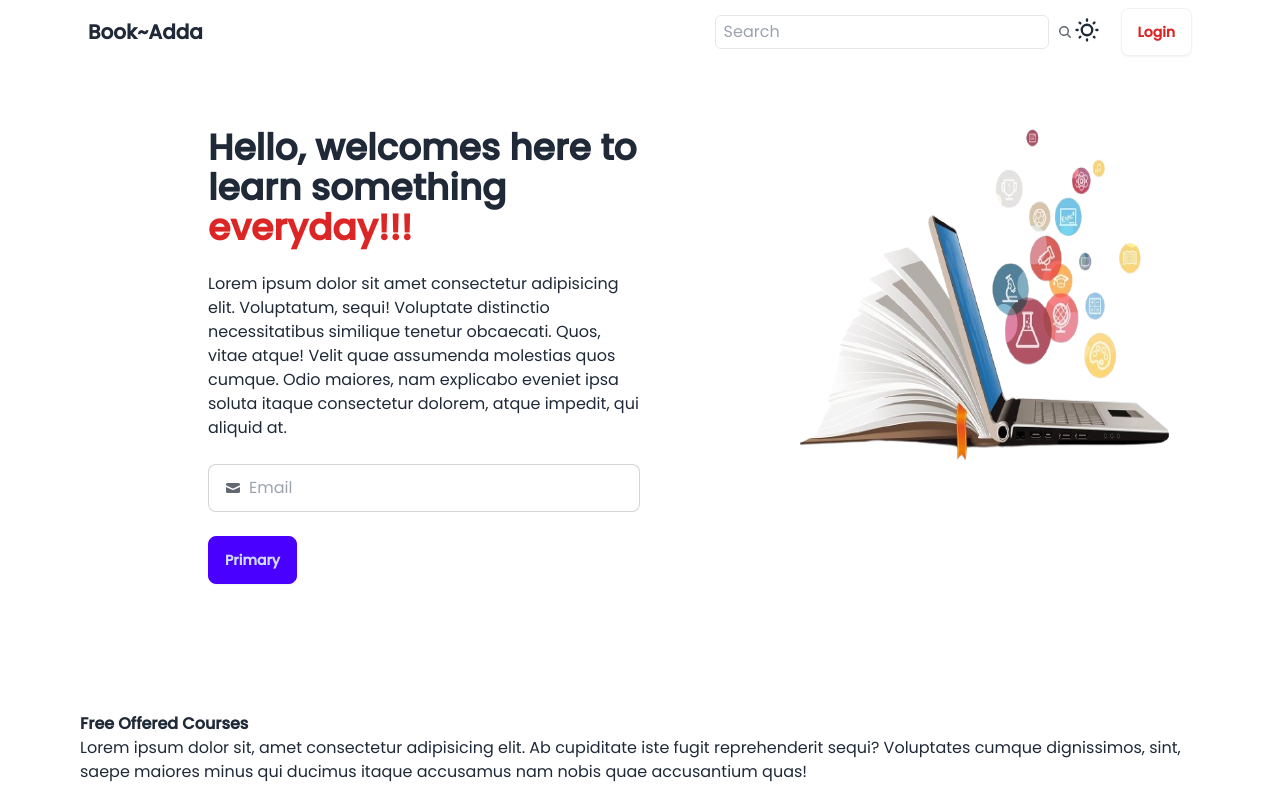
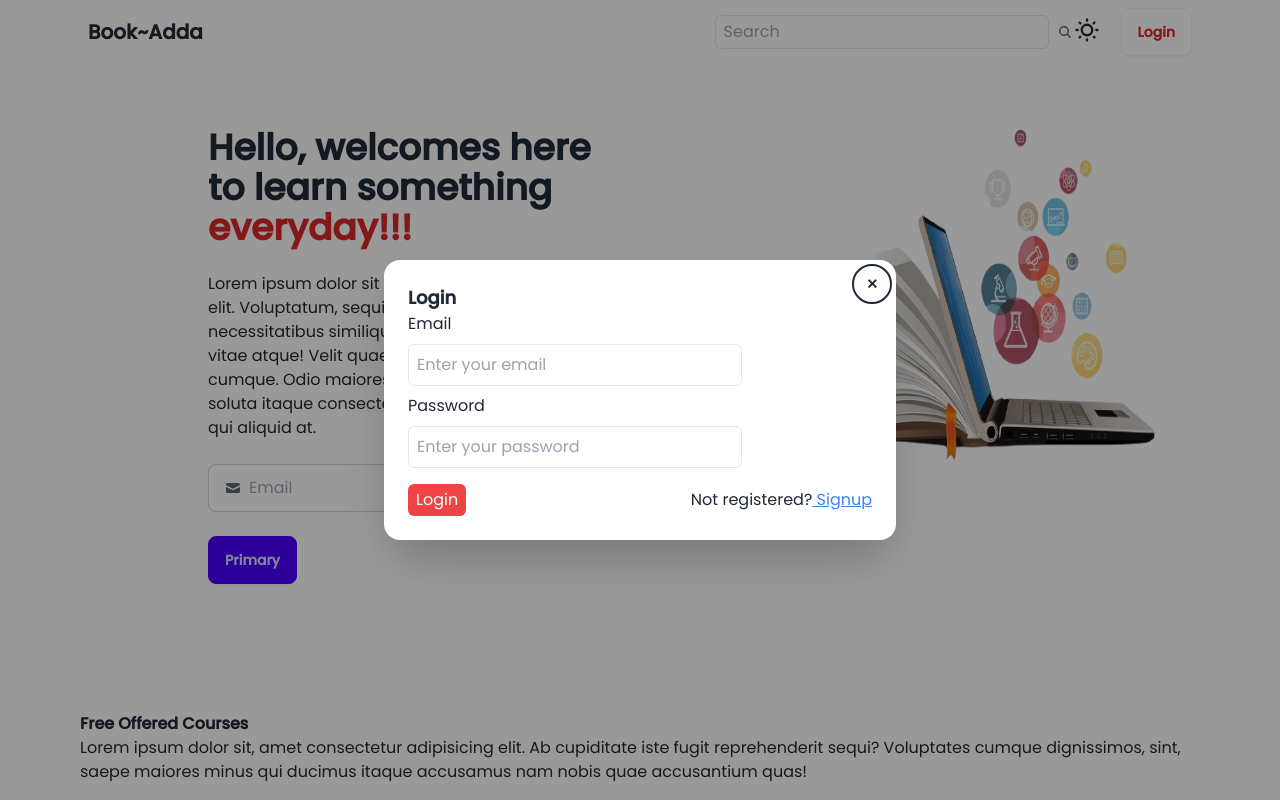
Before and after one commit to abhi-develope/Book-Adda, a React (Vite) app in the folder frontend/: page / in a window 1280 px wide. Both pictures are taken after a click on the link "Login". Shown: the top 800 px of the page. Built offline with nearby package versions, Linux system fonts and the light colour scheme.

Commit message:
created login modal

```diff
--- /dev/null
+++ b/frontend/src/componets/Login.jsx
@@ -0,0 +1,44 @@
+import React from "react";
+
+function Login() {
+  return (
+    <div>
+      <dialog id="my_modal_3" className="modal">
+        <div className="modal-box">
+          <form method="dialog">
+            {/* if there is a button in form, it will close the modal */}
+            <button className="btn btn-sm btn-circle btn-ghost absolute right-2 top-2">
+              ✕
+            </button>
+          </form>
+          <h3 className="font-bold text-lg">Login</h3>
+          <div className="space-y-2">
+            <p>Email</p>
+            <input
+              className="p-2 outline-none border rounded-md"
+              type="email"
+              placeholder="Enter your email"
+            />
+            <p>Password</p>
+            <input
+              className="p-2 outline-none border rounded-md"
+              type="text"
+              placeholder="Enter your password"
+            />
+            <div className="flex justify-between items-center pt-2">
+              <button className="bg-red-500 text-white px-2 py-1 rounded-md ">
+                Login
+              </button>
+              <p>
+                Not registered?
+                <span className="underline text-blue-500"> Signup</span>
+              </p>
+            </div>
+          </div>
+        </div>
+      </dialog>
+    </div>
+  );
+}
+
+export default Login;
--- a/frontend/src/componets/Navbar.jsx
+++ b/frontend/src/componets/Navbar.jsx
@@ -1,4 +1,5 @@
 import React, { useEffect, useState } from "react";
+import Login from "./Login";
 
 function Navbar() {
 
@@ -136,9 +137,11 @@ function Navbar() {
             </svg>
           </label>
           <div>
-            <a className="btn ml-2 bg-white text-red-600 rounded-lg font-bold cursor-pointer">
+            <a className="btn ml-2 bg-white text-red-600 rounded-lg font-bold cursor-pointer"
+            onClick={()=>document.getElementById("my_modal_3").showModal()}>
               Login
             </a>
+            <Login/>
           </div>
         </div>
       </div>
```
